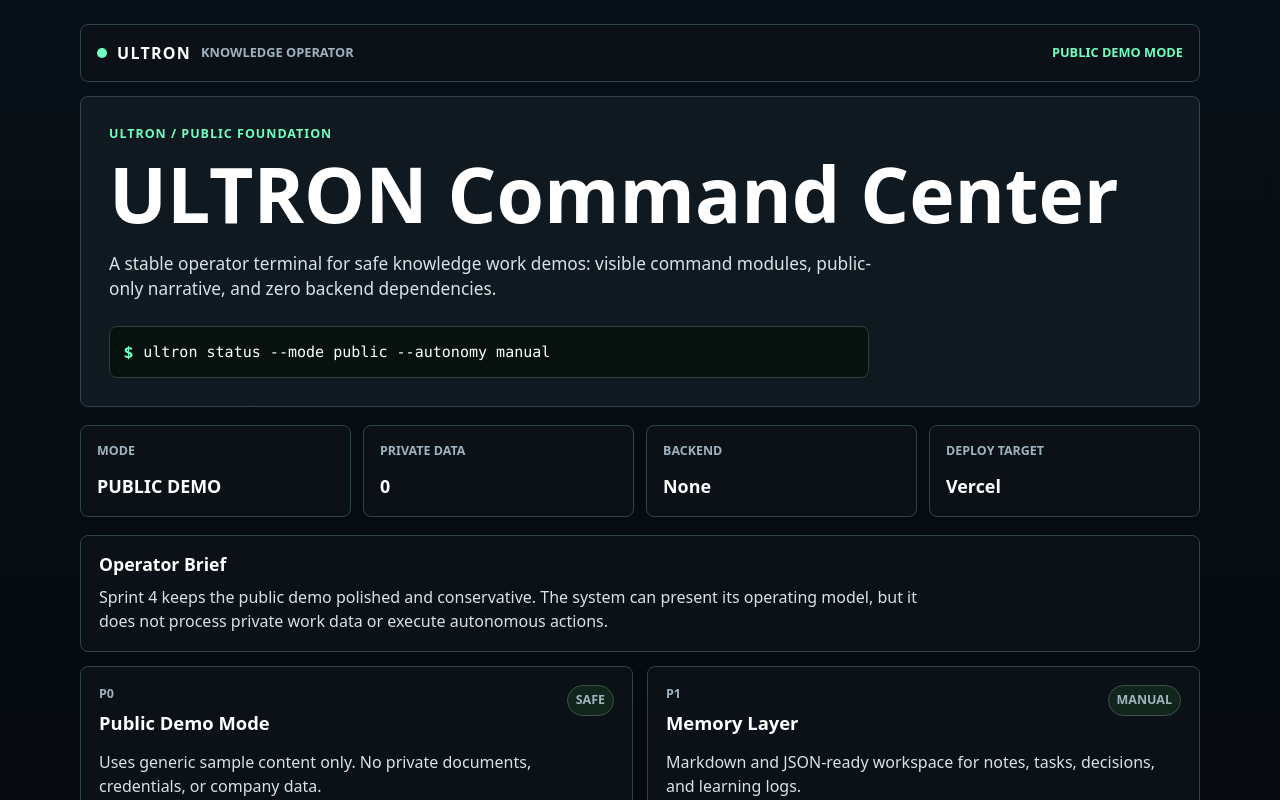
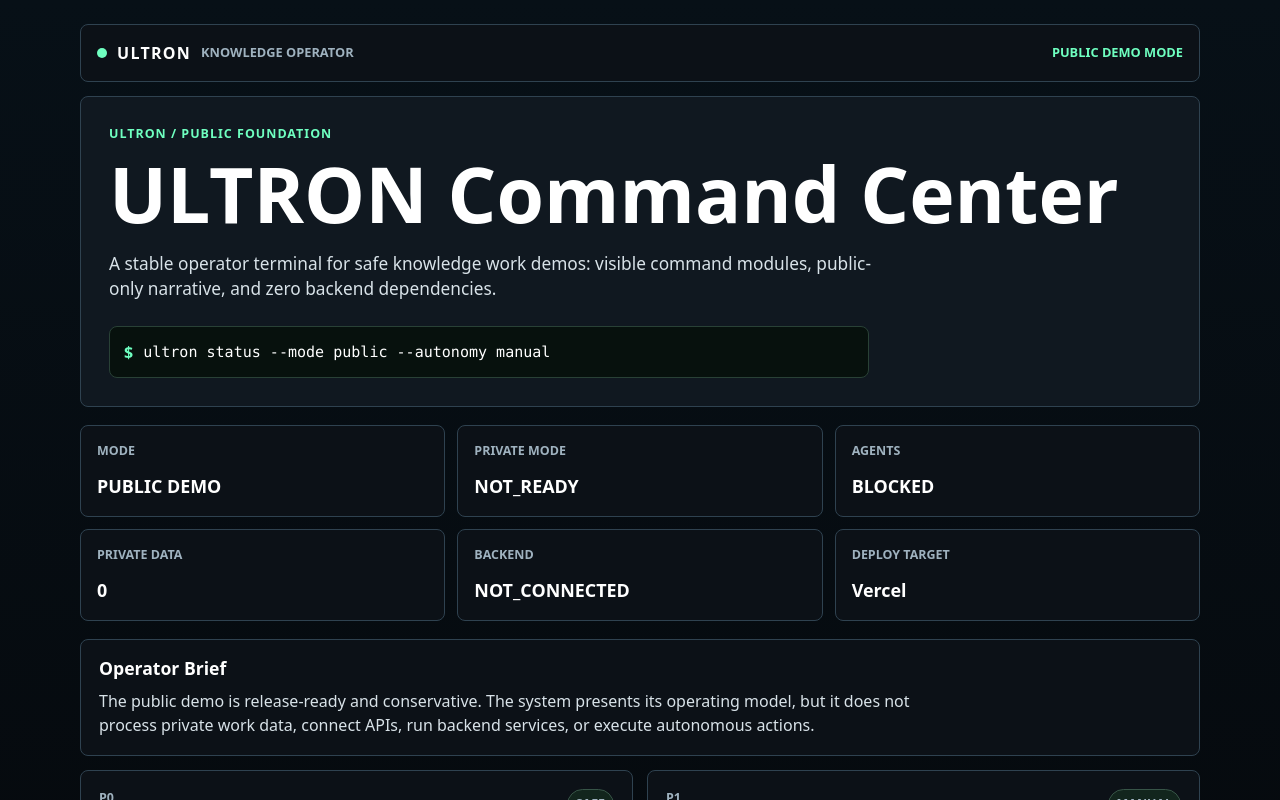
Before and after one commit to Martind-40/tony-rip, a React (Vite) app in the folder app/: page / in a window 1280 px wide. Shown: the top 800 px of the page. Built offline with nearby package versions, Linux system fonts and the light colour scheme.

Commit message:
close Ultron public demo release QA

```diff
--- a/app/src/App.jsx
+++ b/app/src/App.jsx
@@ -158,12 +158,20 @@ function App() {
           <strong>PUBLIC DEMO</strong>
         </div>
         <div>
+          <span>Private Mode</span>
+          <strong>NOT_READY</strong>
+        </div>
+        <div>
+          <span>Agents</span>
+          <strong>BLOCKED</strong>
+        </div>
+        <div>
           <span>Private Data</span>
           <strong>0</strong>
         </div>
         <div>
           <span>Backend</span>
-          <strong>None</strong>
+          <strong>NOT_CONNECTED</strong>
         </div>
         <div>
           <span>Deploy Target</span>
@@ -174,9 +182,9 @@ function App() {
       <section className="briefPanel" aria-label="Operator brief">
         <h2>Operator Brief</h2>
         <p>
-          Sprint 4 keeps the public demo polished and conservative. The system
-          can present its operating model, but it does not process private work
-          data or execute autonomous actions.
+          The public demo is release-ready and conservative. The system presents
+          its operating model, but it does not process private work data,
+          connect APIs, run backend services, or execute autonomous actions.
         </p>
       </section>
 
--- a/app/src/styles.css
+++ b/app/src/styles.css
@@ -143,7 +143,7 @@ h1 {
 
 .statusStrip {
   display: grid;
-  grid-template-columns: repeat(4, minmax(0, 1fr));
+  grid-template-columns: repeat(3, minmax(0, 1fr));
   gap: 12px;
   margin: 18px 0;
 }
```
Also changed, not shown: 2 other files (tests, documents, lock files or other folders).
